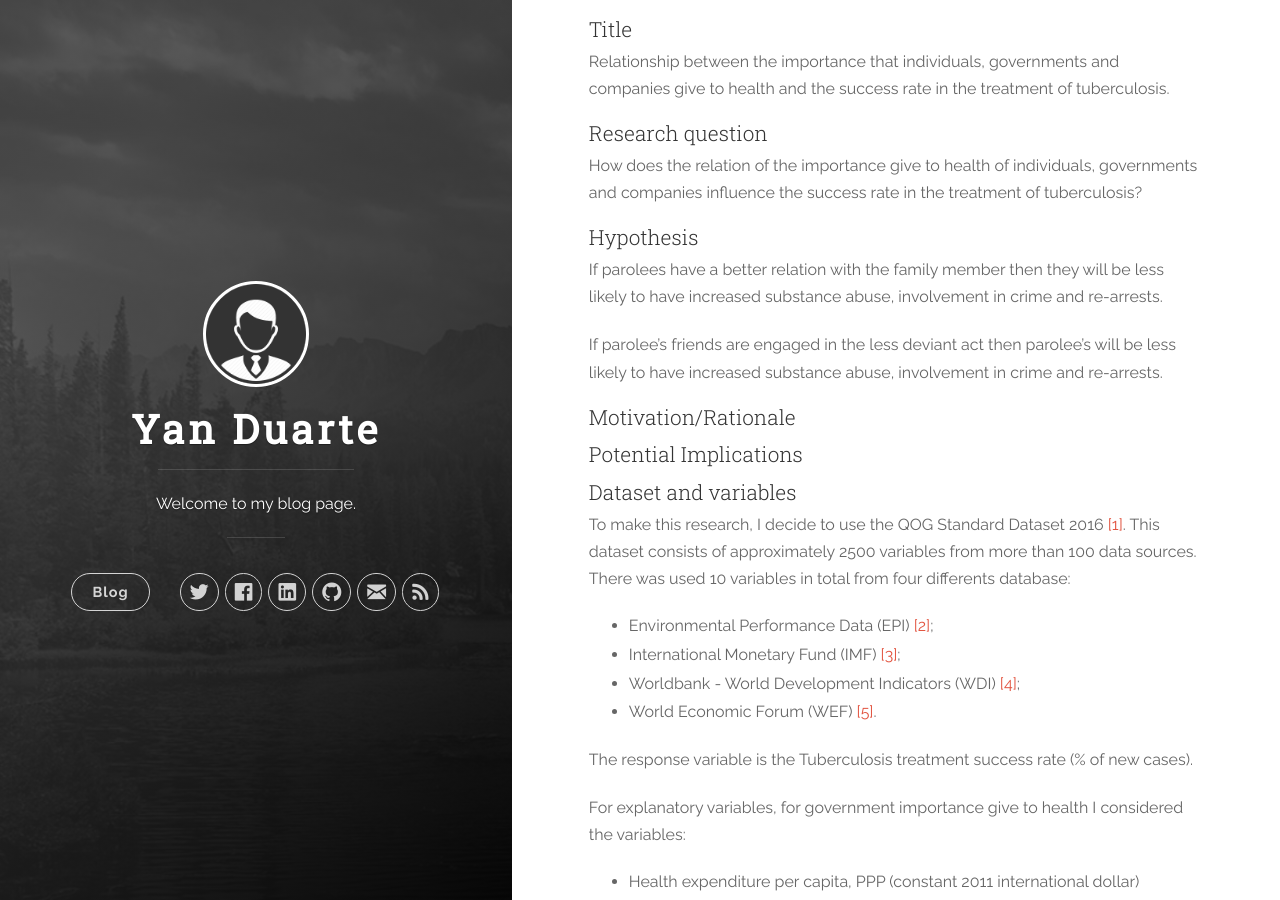
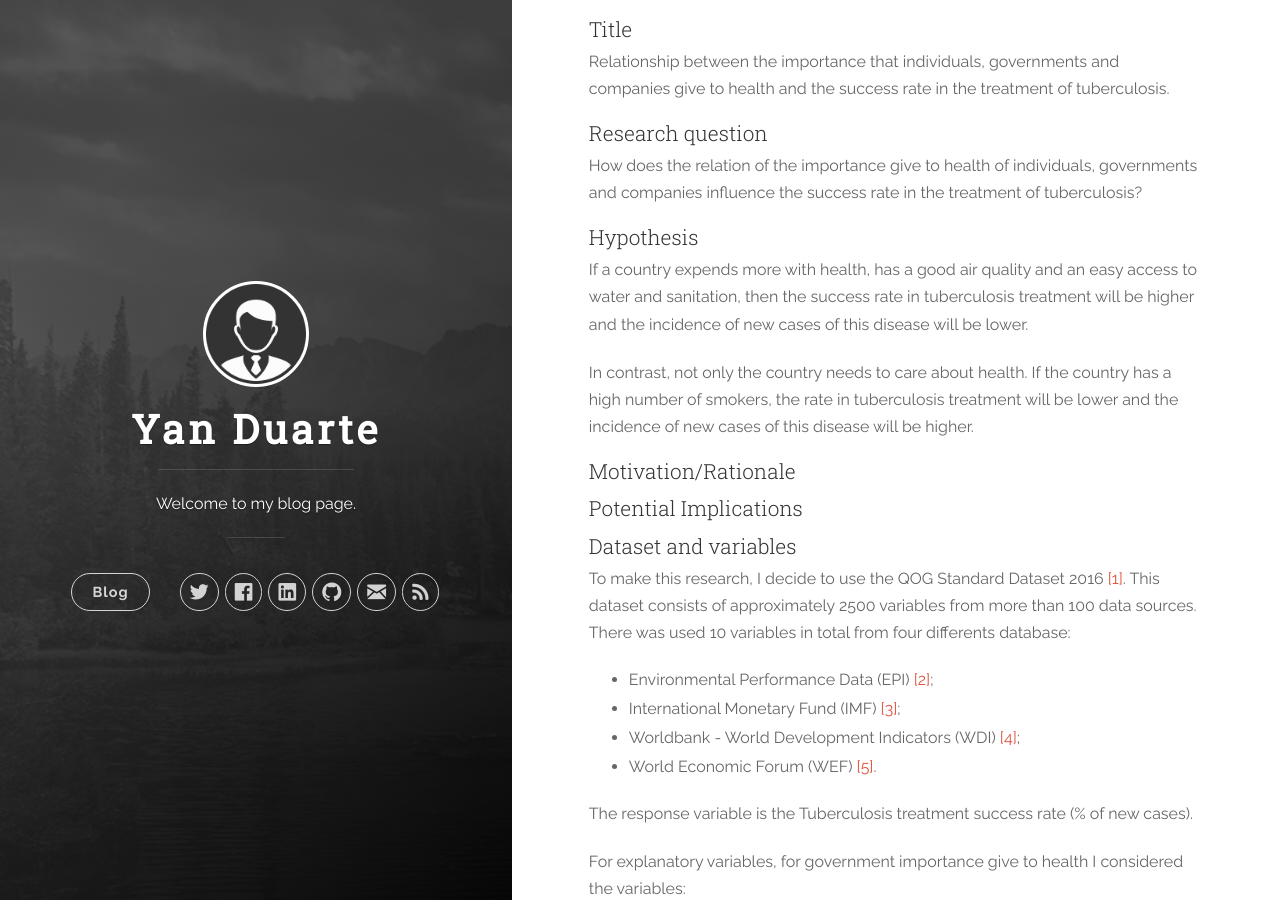
Before and after one commit to yan-duarte/yan-duarte.github.io, a Jekyll site: the page built from _posts/2016-11-22-DAC-Assignment1.md, in a window 1280 px wide and 900 px high, scrolled down 467 px. Built offline with Jekyll 4.4.1, drawn with Linux system fonts in a browser that asks for light colours; nearby versions of some CDN libraries.

Commit message:
Updated 2016-11-22-DAC-Assignment1.md

```diff
--- a/_posts/2016-11-22-DAC-Assignment1.md
+++ b/_posts/2016-11-22-DAC-Assignment1.md
@@ -27,9 +27,9 @@ How does the relation of the importance give to health of individuals, governmen
 
 ### Hypothesis
 
-If parolees have a better relation with the family member then they will be less likely to have increased substance abuse, involvement in crime and re-arrests.
+If a country expends more with health, has a good air quality and an easy access to water and sanitation, then the success rate in tuberculosis treatment will be higher and the incidence of new cases of this disease will be lower.
 
-If parolee’s friends are engaged in the less deviant act then parolee’s will be less likely to have increased substance abuse, involvement in crime and re-arrests.
+In contrast, not only the country needs to care about health. If the country has a high number of smokers, the rate in tuberculosis treatment will be lower and the incidence of new cases of this disease will be higher.
 
 ### Motivation/Rationale
 
```
